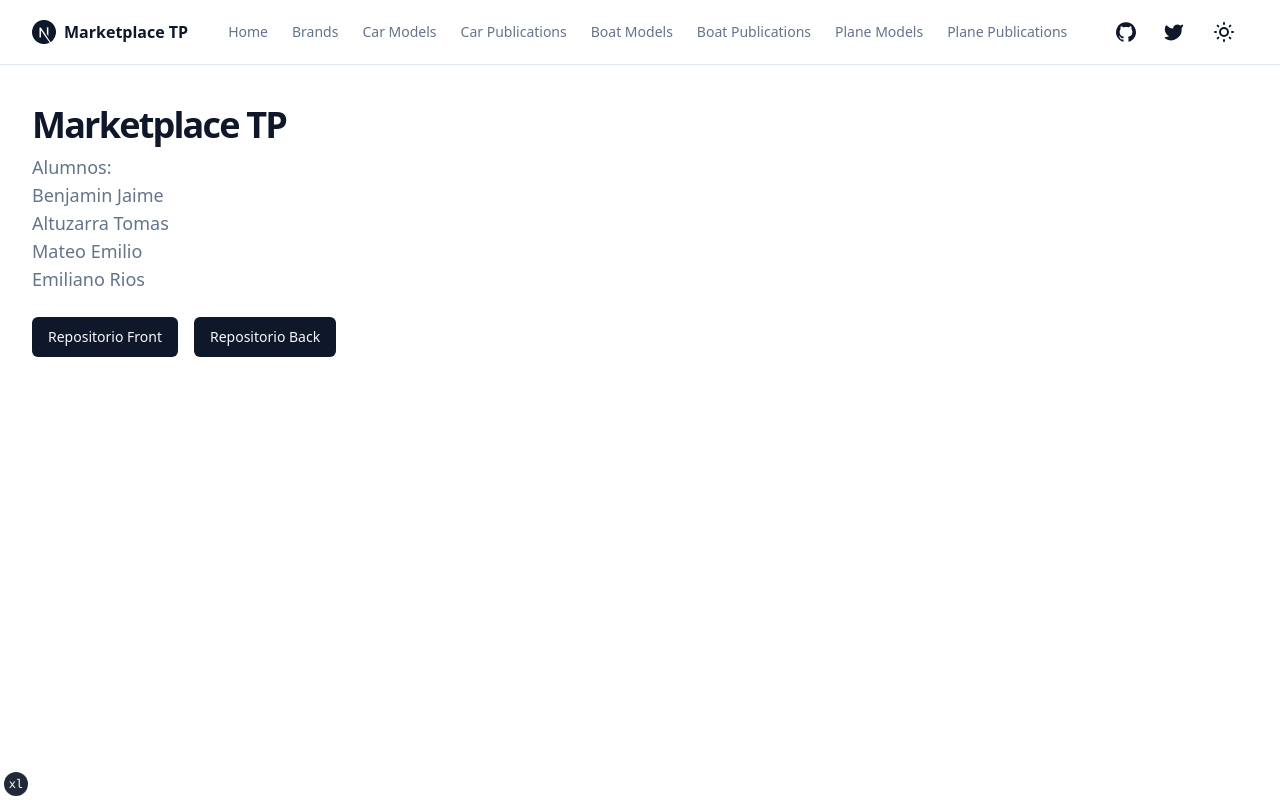
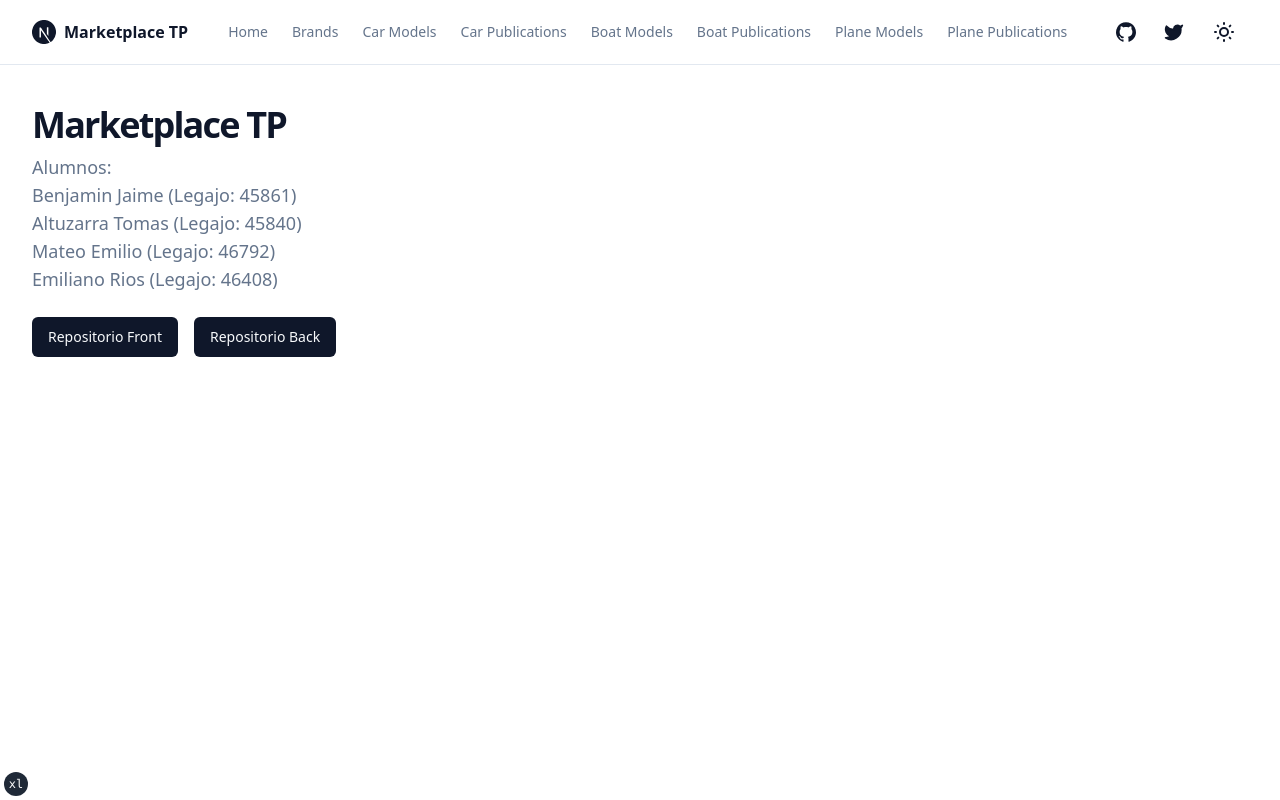
Before and after one commit to emilianorios1/asdasd, a Next.js app: page / in a window 1280 px wide. Built offline with nearby package versions, Linux system fonts and the light colour scheme.

Commit message:
acc legajos

```diff
--- a/app/page.tsx
+++ b/app/page.tsx
@@ -12,13 +12,13 @@ const IndexPage = () => {
         <p className="max-w-[700px] text-lg text-muted-foreground">
           Alumnos:
           <br />
-          Benjamin Jaime
+          Benjamin Jaime (Legajo: 45861)
           <br />
-          Altuzarra Tomas
+          Altuzarra Tomas (Legajo: 45840)
           <br />
-          Mateo Emilio
+          Mateo Emilio (Legajo: 46792)
           <br />
-          Emiliano Rios
+          Emiliano Rios (Legajo: 46408)
         </p>
       </div>
       <div className="flex gap-4">
```
